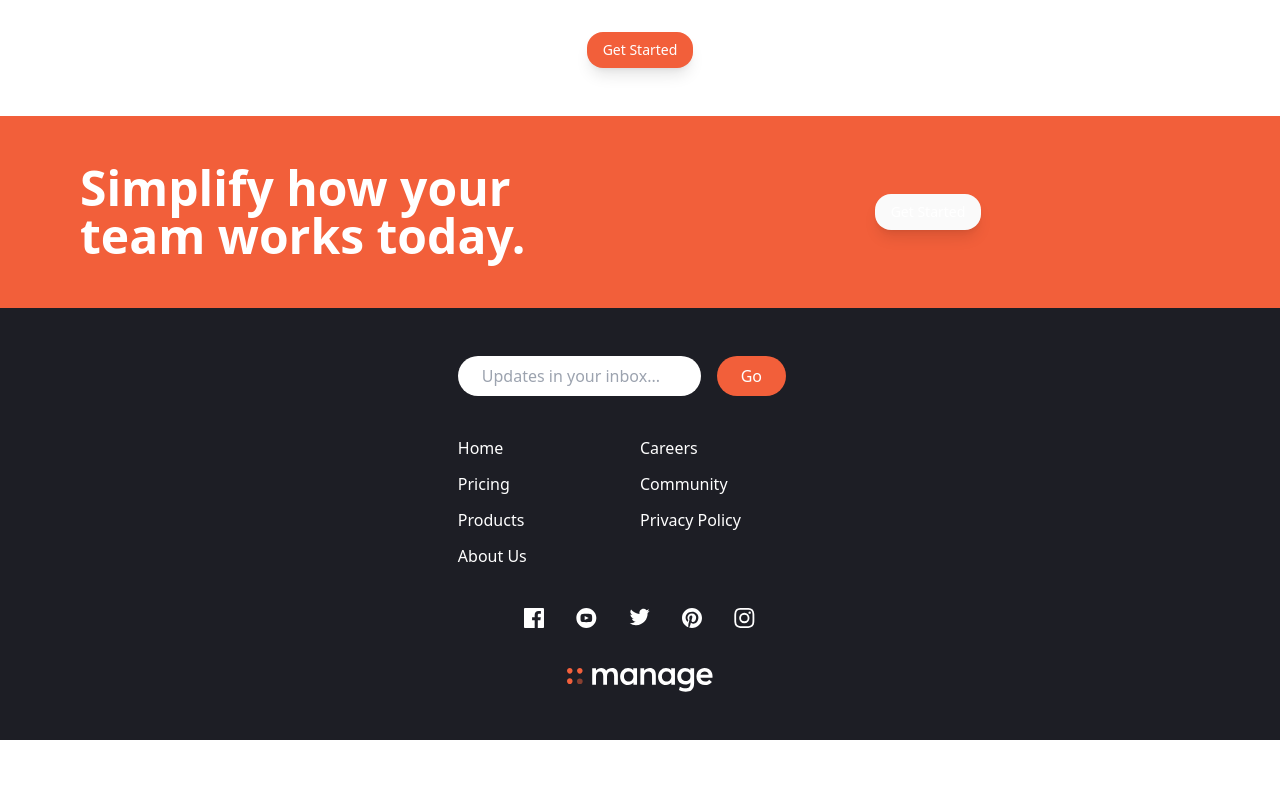
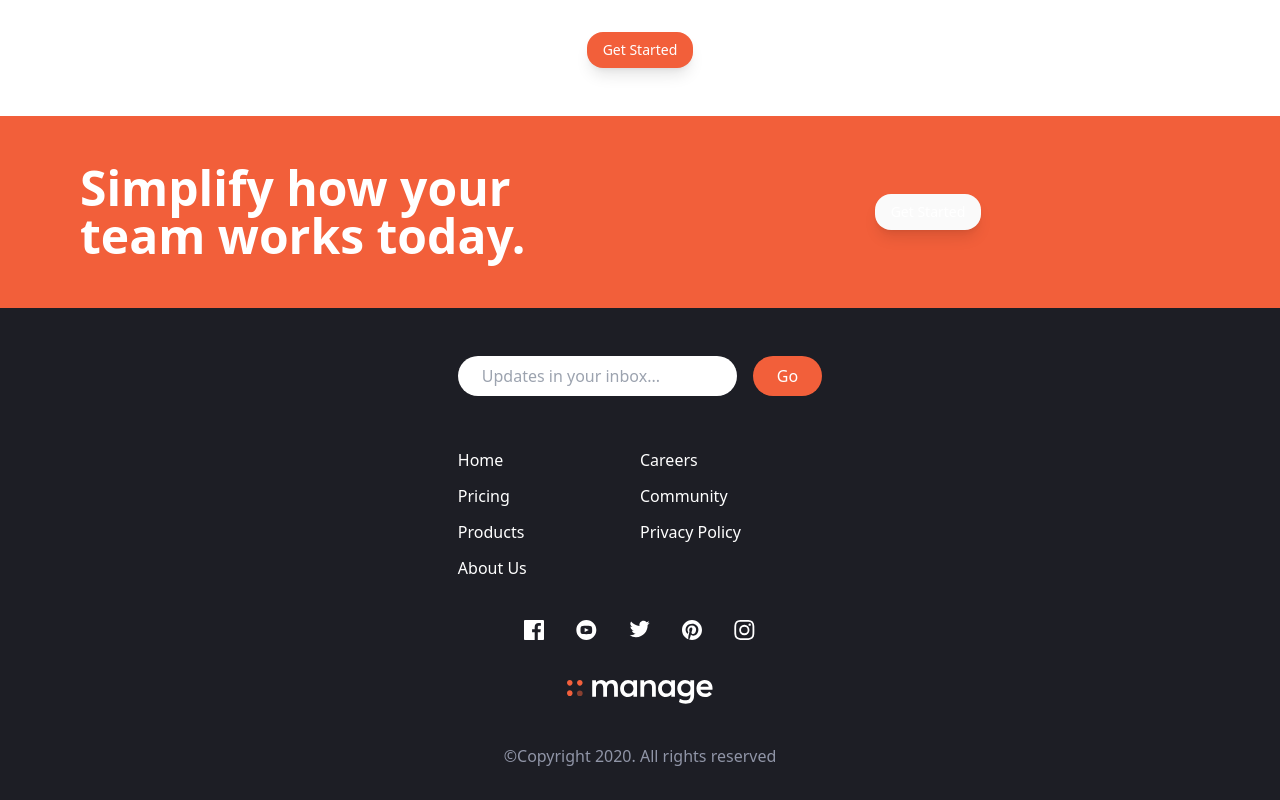
Before and after one commit to frankiecflam/manage-tailwindCSS, a Next.js app: page / in a window 1280 px wide. Shown: the part 1960-2760 px from the top of the page. Before the commit the page ends 2700 px from the top, so only its background shows below. Built offline with nearby package versions, Linux system fonts and the light colour scheme.

Commit message:
finish styling Footer components

```diff
--- a/src/components/footer/Footer.tsx
+++ b/src/components/footer/Footer.tsx
@@ -4,7 +4,7 @@ import FooterSubscribe from "./FooterSubscribe";
 
 const Footer = () => {
   return (
-    <footer className="px-8 py-12 bg-darkBlue-100 grid justify-center gap-y-10 desktop:grid-cols-12 desktop:justify-between">
+    <footer className="px-8 pt-12 pb-24 bg-darkBlue-100 grid justify-center gap-y-10 desktop:grid-cols-12 desktop:justify-between relative">
       <FooterSubscribe />
       <FooterNav />
       <FooterSocial />
--- a/src/components/footer/FooterSocial.tsx
+++ b/src/components/footer/FooterSocial.tsx
@@ -26,7 +26,7 @@ export function FooterSocialItem({
 
 const FooterSocial = () => {
   return (
-    <div className="col-span-4 flex flex-col gap-y-10 items-center">
+    <div className="col-span-4 flex flex-col gap-y-10 items-center justify-between desktop:items-start desktop:-order-1">
       <ul className="flex gap-x-8">
         <FooterSocialItem href="https://www.facebook.com/">
           <Image src={FacebookIcon} alt="" />
@@ -44,7 +44,7 @@ const FooterSocial = () => {
           <Image src={InstagramIcon} alt="" />
         </FooterSocialItem>
       </ul>
-      <Link href="/">
+      <Link href="/" className="desktop:-order-1">
         <Image src={LogoFooterImage} alt="Company's Logo" />
       </Link>
     </div>
--- a/src/components/footer/FooterSubscribe.tsx
+++ b/src/components/footer/FooterSubscribe.tsx
@@ -20,19 +20,21 @@ const FooterSubscribe = () => {
       setEmailInputFeedback(errorMessage);
       return;
     }
-
+    setEmailInput("");
     setEmailInputFeedback("Thank you for subscribing to our newsletter!");
   };
 
   return (
-    <div className="col-span-4">
-      <form className="" noValidate onSubmit={handleFormSubmit}>
+    <div className="col-span-4 desktop:order-1 flex flex-col justify-between">
+      <form noValidate onSubmit={handleFormSubmit}>
+        <div className="flex">
           <input
             placeholder="Updates in your inbox..."
             type="email"
             value={emailInput}
             onChange={(e) => setEmailInput(e.target.value)}
-          className="py-2 px-6 rounded-full outline-brightRed w-4/6"
+            onFocus={() => setEmailInputFeedback("")}
+            className="py-2 px-6 rounded-full outline-brightRed flex-1"
           />
           <button
             type="submit"
@@ -40,10 +42,12 @@ const FooterSubscribe = () => {
           >
             Go
           </button>
-        {emailInputFeedback && (
+        </div>
         <p className="text-white font-medium mt-3">{emailInputFeedback}</p>
-        )}
       </form>
+      <p className="text-grayBlue text-center absolute bottom-8 left-1/2 -translate-x-1/2 desktop:relative desktop:text-end desktop:bottom-0">
+        &copy;Copyright 2020. All rights reserved
+      </p>
     </div>
   );
 };
```
Lines whose indentation alone changed are shown as unchanged.
